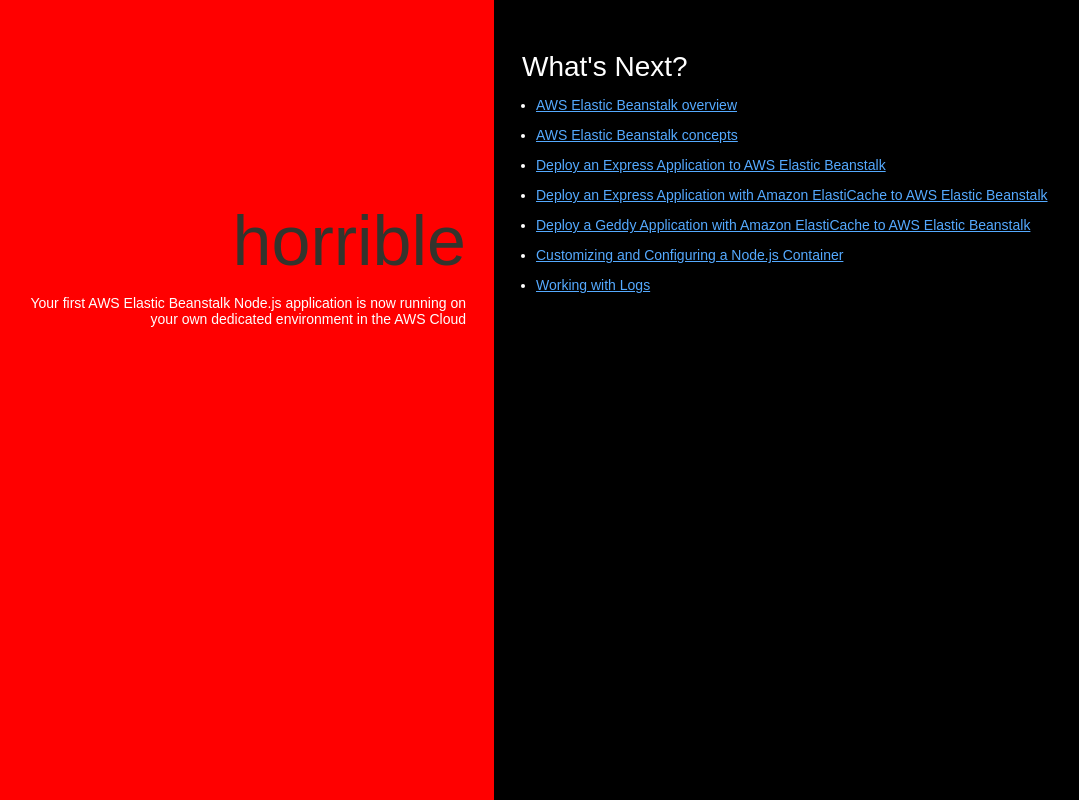
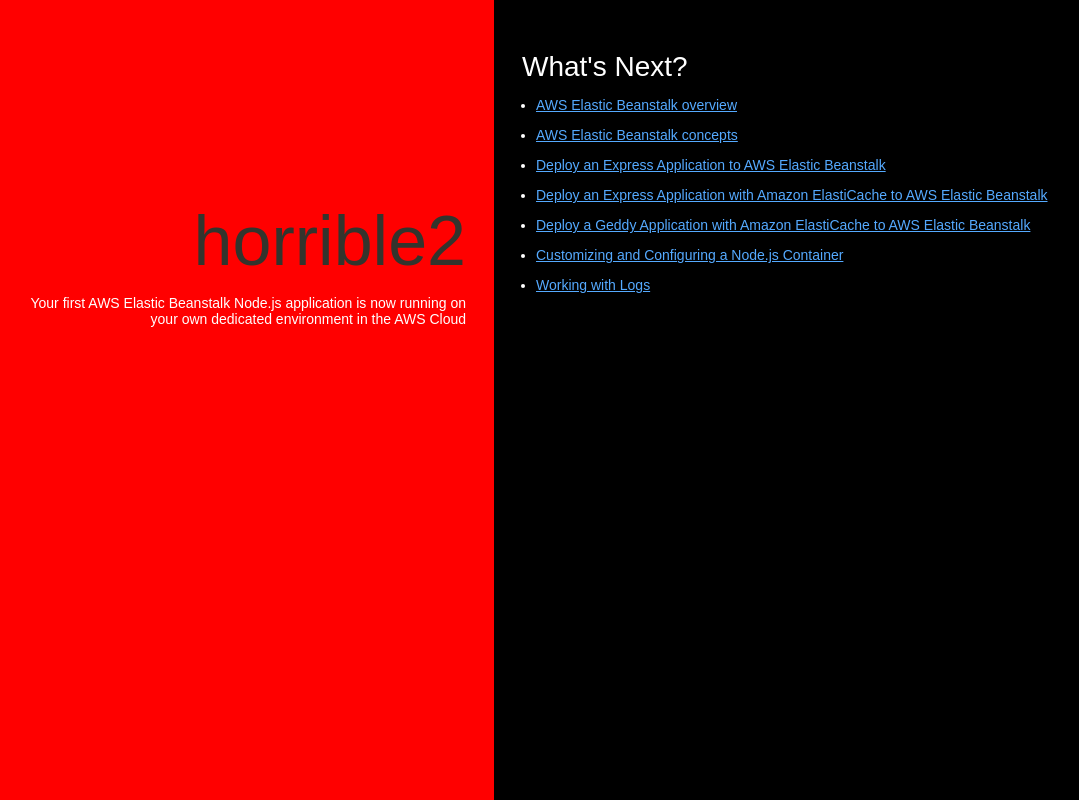
Before and after one commit to kaushaln1/aws_node_app, a website: page index.html in a window 1280 px wide. Shown: the whole page, without its empty margins (146-1225 px from the left). Drawn offline with Linux system fonts and the light colour scheme.

Commit message:
Update index.html

```diff
--- a/index.html
+++ b/index.html
@@ -74,7 +74,7 @@
   </head>
   <body>
     <div class="textColumn">
-      <h1>horrible</h1>
+      <h1>horrible2</h1>
       <p>Your first AWS Elastic Beanstalk Node.js application is now running on your own dedicated environment in the AWS Cloud</p>
     </div>
     <div class="linksColumn">
```
